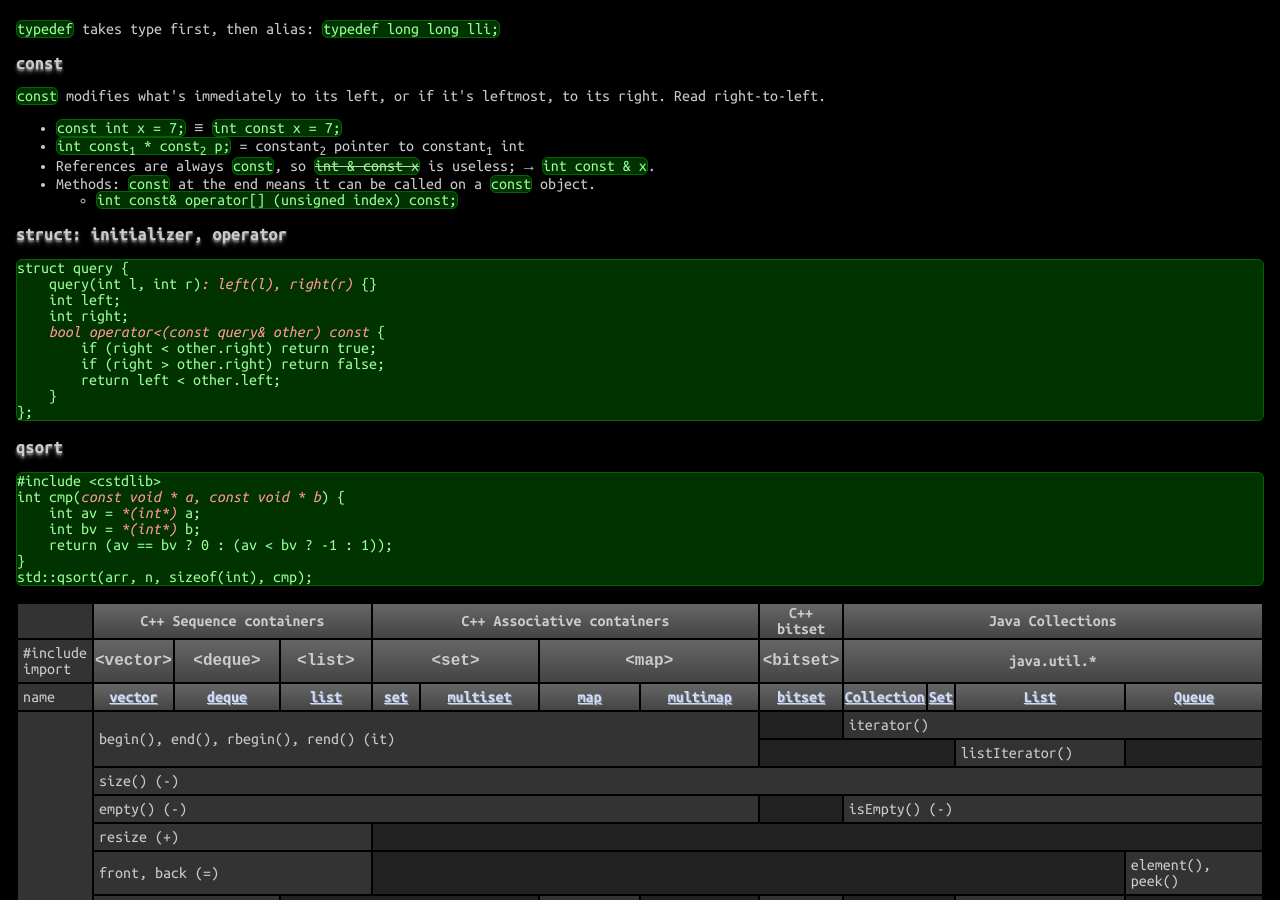
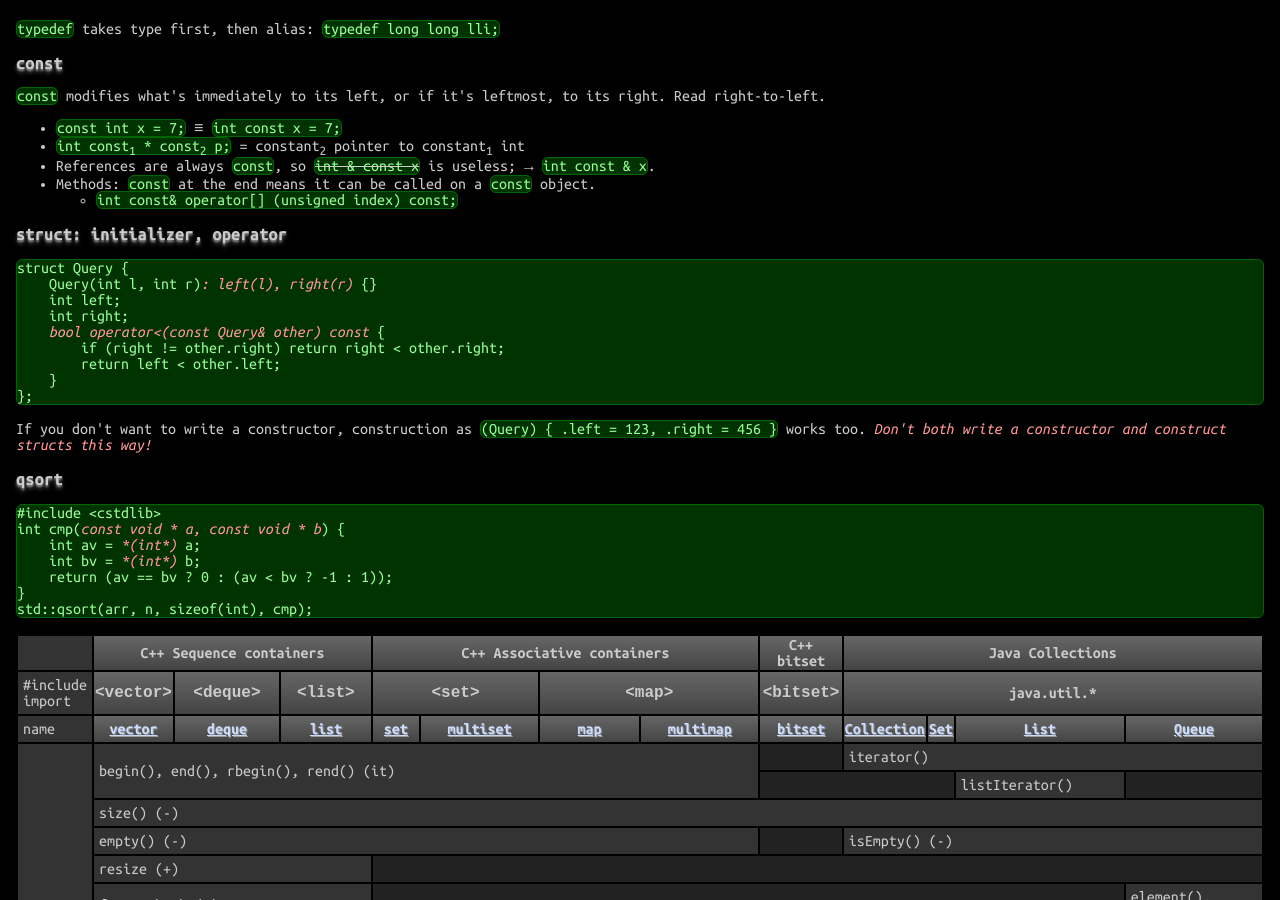
Before and after one commit to betaveros/cs, a Jekyll site: the page built from index.html, in a window 1280 px wide and 900 px high, scrolled down 3012 px. Built offline with Jekyll 4.4.1, drawn with Linux system fonts in a browser that asks for light colours.

Commit message:
C++: better struct

```diff
--- a/_includes/c.html
+++ b/_includes/c.html
@@ -15,16 +15,16 @@ Read right-to-left.</p>
 	</li>
 </ul>
 <h3>struct: initializer, operator</h3>
-<pre>struct query {
-	query(int l, int r)<em>: left(l), right(r)</em> {}
+<pre>struct Query {
+	Query(int l, int r)<em>: left(l), right(r)</em> {}
 	int left;
 	int right;
-	<em>bool operator&lt;(const query&amp; other) const</em> {
-		if (right &lt; other.right) return true;
-		if (right &gt; other.right) return false;
+	<em>bool operator&lt;(const Query&amp; other) const</em> {
+		if (right != other.right) return right &lt; other.right;
 		return left &lt; other.left;
 	}
 };</pre>
+<p>If you don't want to write a constructor, construction as <code>(Query) { .left = 123, .right = 456 }</code> works too. <em>Don't both write a constructor and construct structs this way!</em></p>
 <h3>qsort</h3>
 <pre>#include &lt;cstdlib&gt;
 int cmp(<em>const void * a, const void * b</em>) {
```
